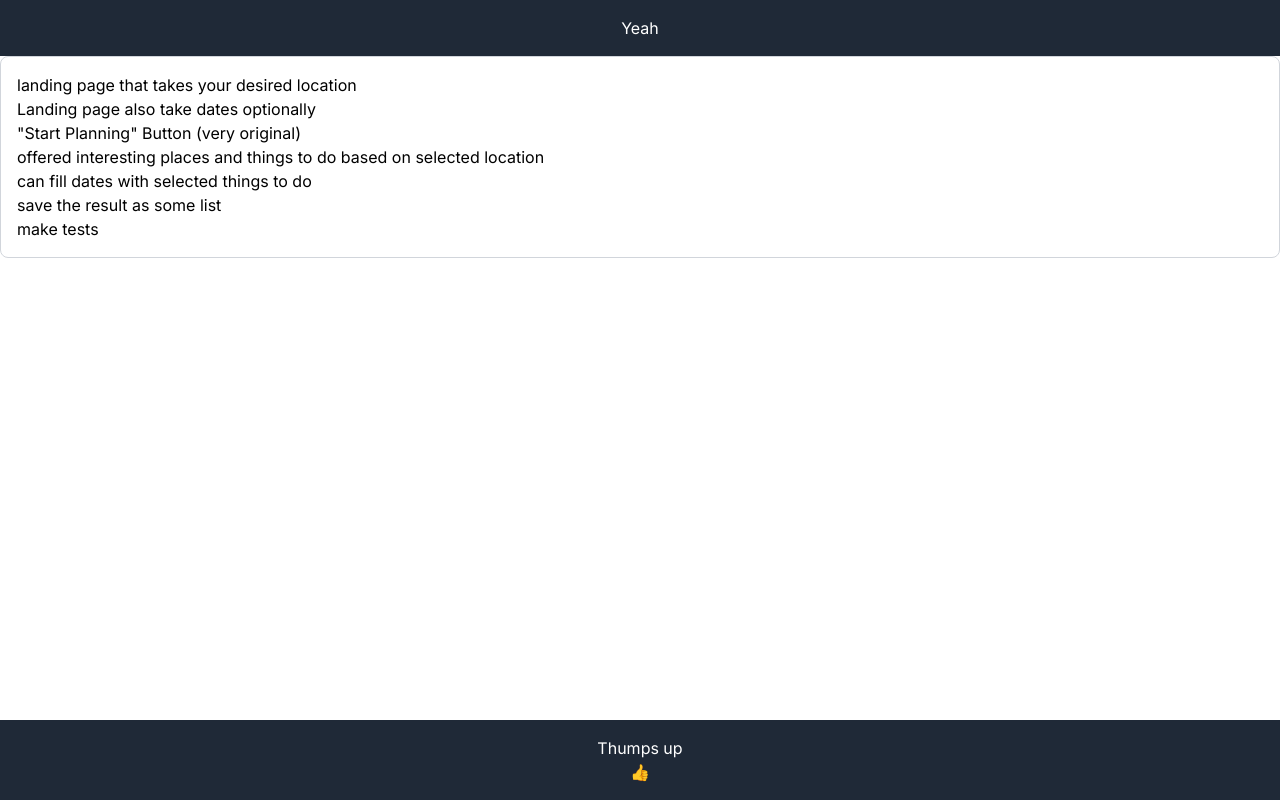
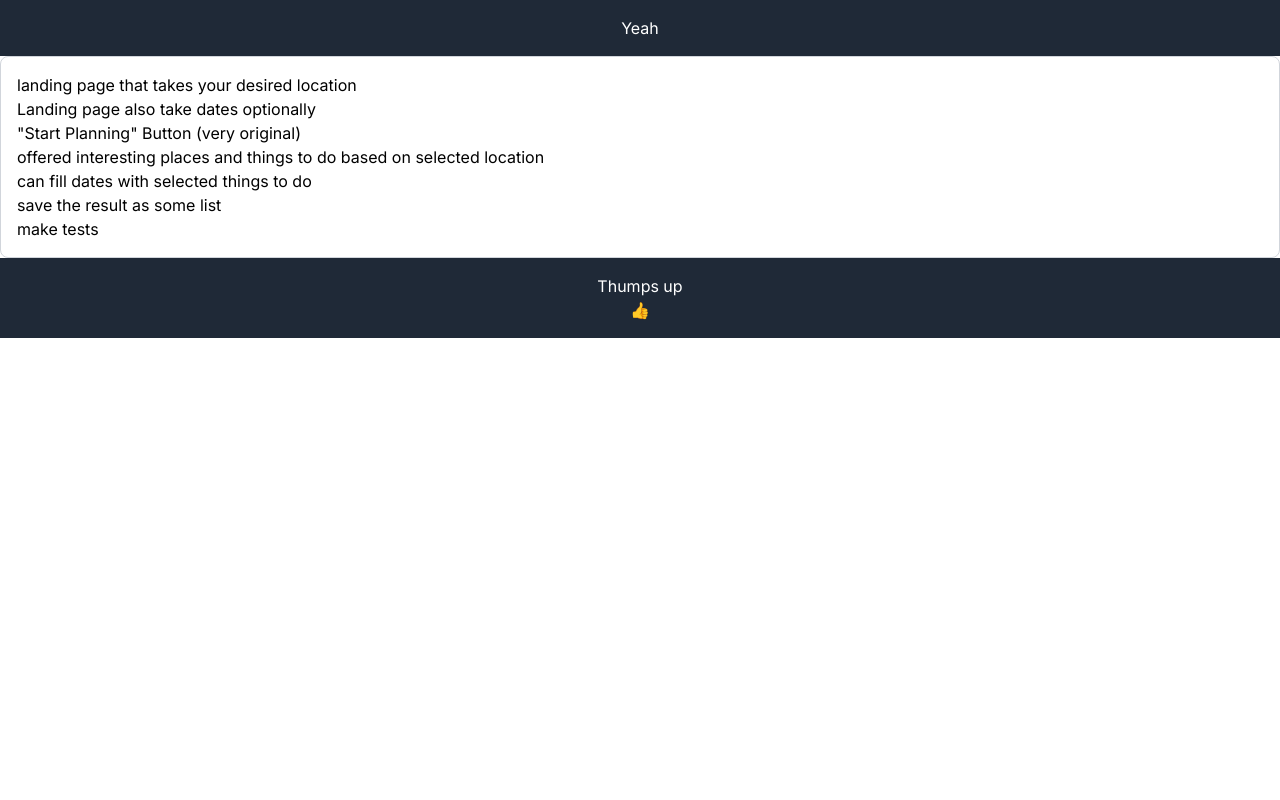
Before and after one commit to StyrkarBlaer/travel-planner, a Next.js app: page / in a window 1280 px wide. Built offline with nearby package versions, Linux system fonts and the light colour scheme.

Commit message:
un "fixed" tje footer

```diff
--- a/src/components/footer.tsx
+++ b/src/components/footer.tsx
@@ -1,6 +1,6 @@
 const Footer = () => {
     return (
-      <footer className="bg-gray-800 text-white p-4 text-center fixed bottom-0 left-0 right-0">
+      <footer className="bg-gray-800 text-white p-4 text-center bottom-0 left-0 right-0">
         <div className="container mx-auto">
           <p>Thumps up</p>
           <p>👍</p>
```
